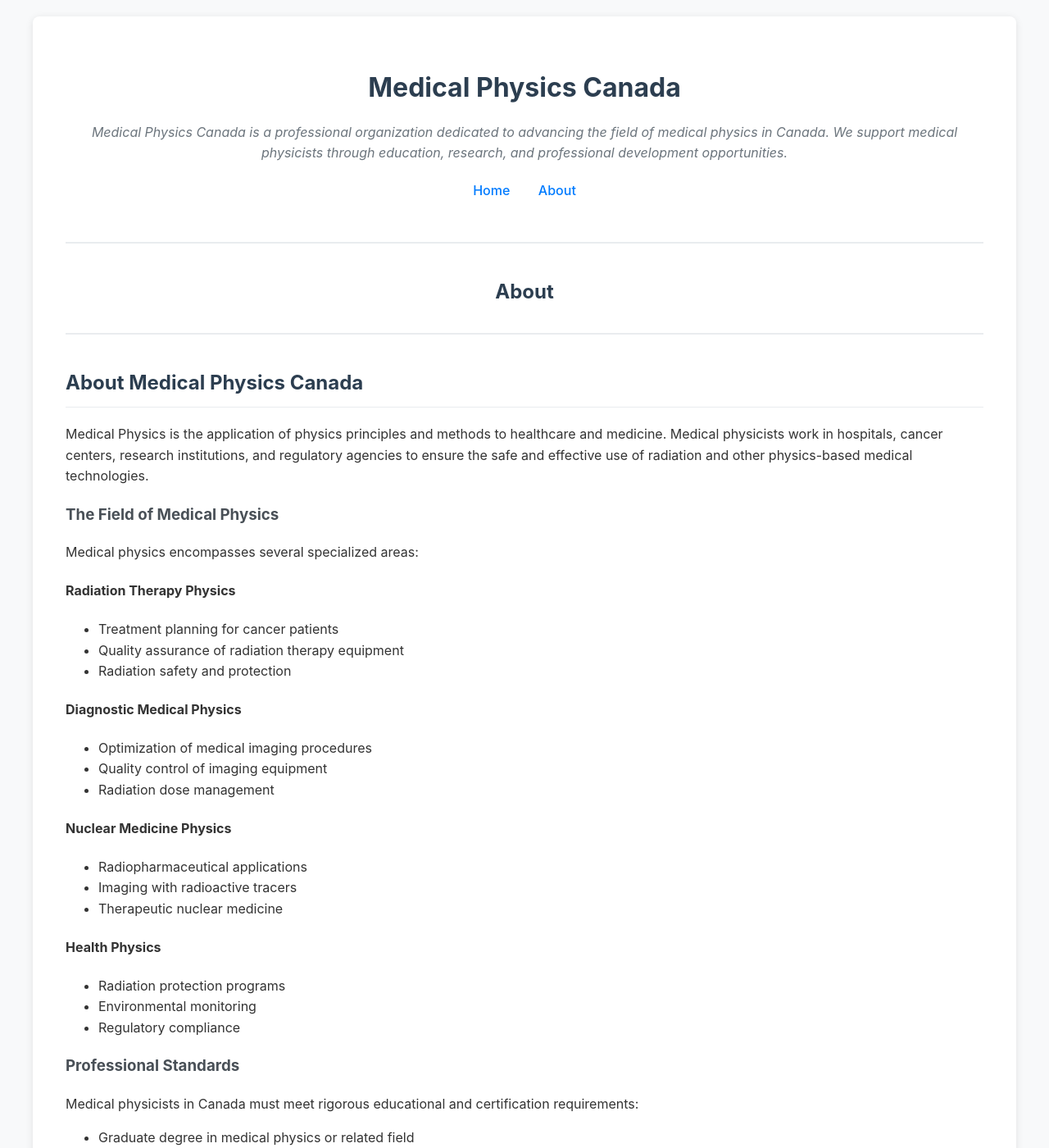
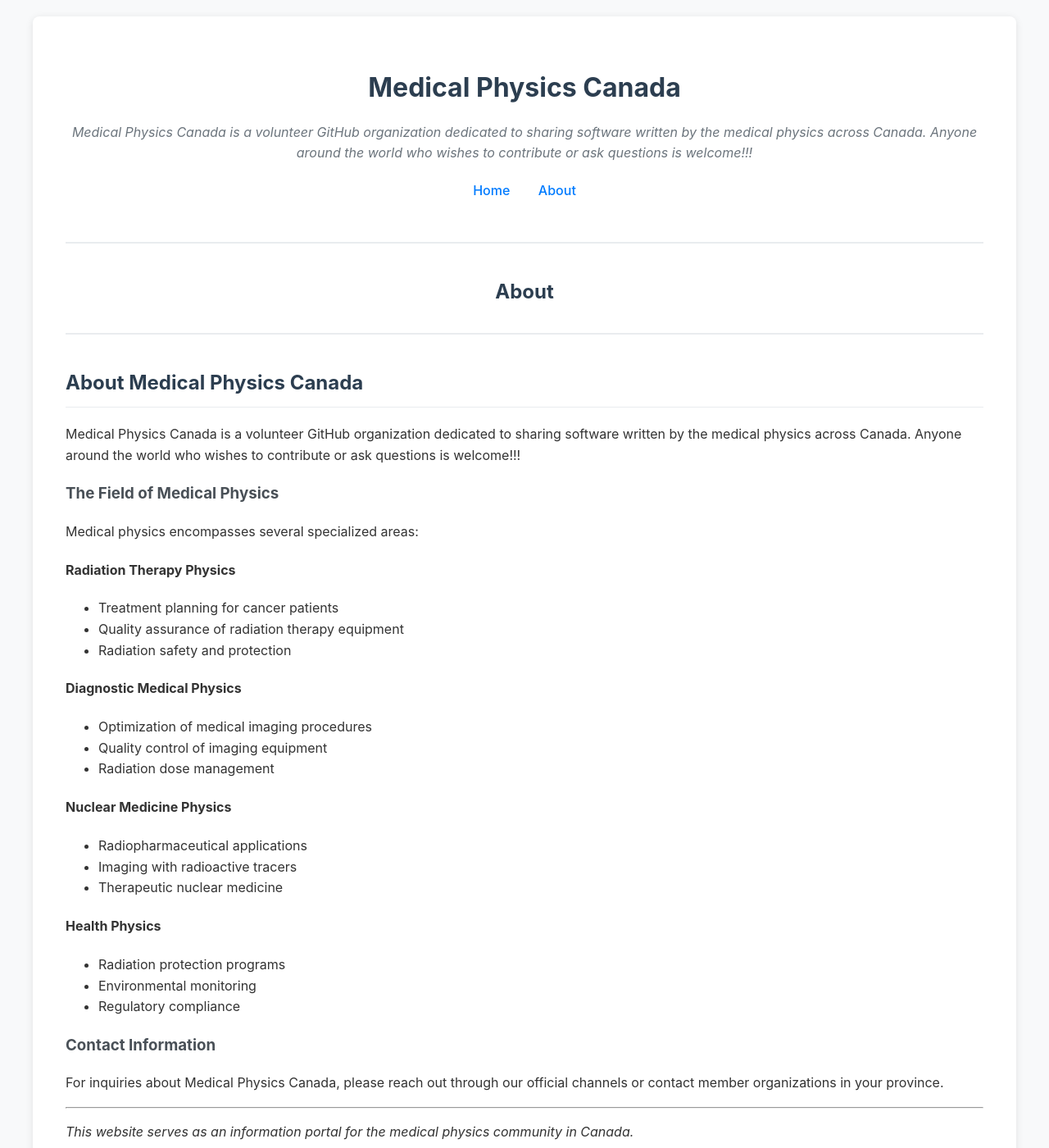
Before and after one commit to medphys-canada/medphys-canada.github.io, a Jekyll site: the page built from about.md, in a window 1280 px wide and 1400 px high. Shown: the whole window at 82% size. Built offline with Jekyll 4.4.1, drawn with Linux system fonts in a browser that asks for light colours; some of the changed text lies outside the part shown.

Commit message:
Revise About section and remove Professional Standards
Missed GitHub Copilot's enthusiastic hallucination about how professional this site is.
Revise site description for Medical Physics Canada

Missed Another GitHub Copilot Hallucination
Fix description formatting in _config.yml

Missed indentation, causing building to fail

```diff
--- a/_config.yml
+++ b/_config.yml
@@ -2,9 +2,9 @@
 title: Medical Physics Canada
 email: info@medphys-canada.org
 description: >-
-  Medical Physics Canada is a professional organization dedicated to advancing
-  the field of medical physics in Canada. We support medical physicists through
-  education, research, and professional development opportunities.
+  Medical Physics Canada is a volunteer GitHub organization
+  dedicated to sharing software written by the medical physics across Canada.
+  Anyone around the world who wishes to contribute or ask questions is welcome!!!
 baseurl: ""
 url: "https://medphys-canada.github.io"
 
--- a/about.md
+++ b/about.md
@@ -6,7 +6,7 @@ permalink: /about/
 
 ## About Medical Physics Canada
 
-Medical Physics is the application of physics principles and methods to healthcare and medicine. Medical physicists work in hospitals, cancer centers, research institutions, and regulatory agencies to ensure the safe and effective use of radiation and other physics-based medical technologies.
+Medical Physics Canada is a volunteer GitHub organization dedicated to sharing software written by the medical physics across Canada. Anyone around the world who wishes to contribute or ask questions is welcome!!!
 
 ### The Field of Medical Physics
 
@@ -32,15 +32,6 @@ Medical physics encompasses several specialized areas:
 - Environmental monitoring
 - Regulatory compliance
 
-### Professional Standards
-
-Medical physicists in Canada must meet rigorous educational and certification requirements:
-
-- Graduate degree in medical physics or related field
-- Clinical training and residency
-- Professional certification
-- Continuing education requirements
-
 ### Contact Information
 
 For inquiries about Medical Physics Canada, please reach out through our official channels or contact member organizations in your province.
```
